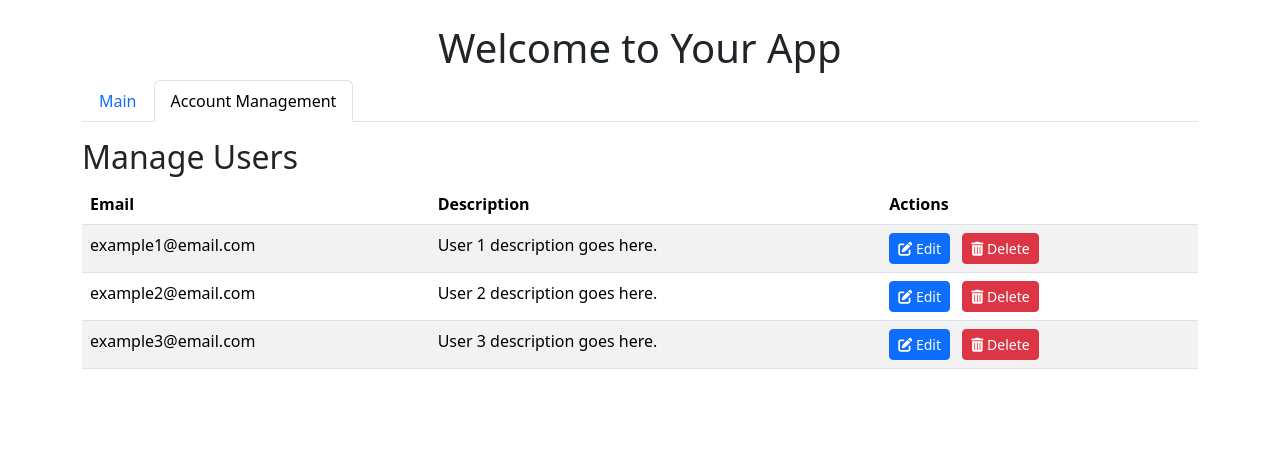
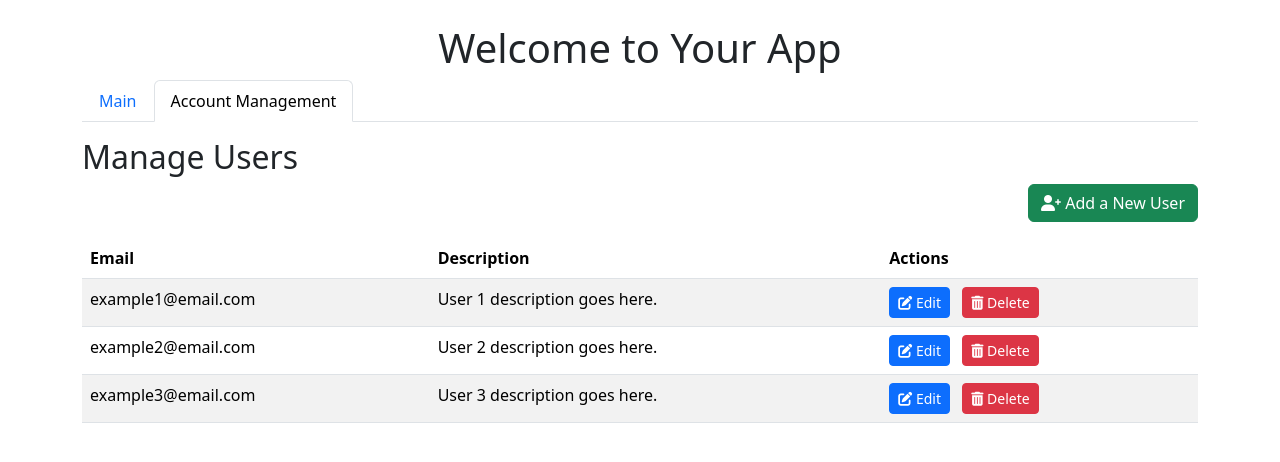
Before and after one commit to whelm2/cis-440-public, a Flask app: page /inside in a window 1280 px wide, after a click on "Account Management". Shown: the top 462 px of the page. Run offline with Flask 3, Linux system fonts and the light colour scheme; data that the repository does not hold is empty; some libraries are stand-ins or nearby versions.

Commit message:
mostly have add user done

```diff
--- a/static/js/example_app_page.js
+++ b/static/js/example_app_page.js
@@ -19,7 +19,24 @@ window.addEventListener('load', () => {
         addUser(email, password, description);
     });
     */
-   alert('this is the current version');
+
+    document.getElementById('modalCreateButton').addEventListener('click', function() {
+        // Your functionality here
+        console.log('Create button clicked!');
+
+        // Example: Collect data from the form and do something with it
+        var email = document.getElementById('email').value;
+        var password = document.getElementById('password').value;
+        var description = document.getElementById('description').value;
+
+        console.log('Email:', email);
+        console.log('Password:', password);
+        console.log('Description:', description);
+
+        addUser(email, password, description);  // Call the addUser function with the form data
+
+        // TODO: Add your logic here for form validation, sending the data to your backend, etc.
+    });
 
     loadUsersIntoTable();  // Load users into the table on page load
 });
@@ -49,7 +66,18 @@ async function addUser(email, password, description) {
         const result = await DataModel.addUser(email, password, description);
         console.log('User created:', result);
         alert('User successfully added!');  // Show a success message
+
         await loadUsersIntoTable();  // Refresh user list in the table after addition
+
+        // Ensure the "Account Management" tab is active after the refresh
+        var accountManagementTabButton = document.querySelector('#account-management-tab');
+        var accountManagementTab = new bootstrap.Tab(accountManagementTabButton);
+        accountManagementTab.show();
+
+        // Activate the account management tab's pane manually if necessary
+        var accountManagementPane = document.querySelector('#account-management');
+        accountManagementPane.classList.add('show', 'active');
+        document.querySelector('#main').classList.remove('show', 'active');  // Ensure the main tab is not active
     } catch (error) {
         console.error('Error adding user:', error);
         alert('Error adding user. Please try again.');
@@ -124,3 +152,8 @@ async function loadUsersIntoTable() {
         alert('Error loading users. Please try again.');
     }
 }
+
+function openAddUserModal() {
+    var addUserModal = new bootstrap.Modal(document.getElementById('addUserModal'));
+    addUserModal.show();
+  }
--- a/templates/example_app_page.html
+++ b/templates/example_app_page.html
@@ -17,7 +17,6 @@
     <!-- Custom CSS for styling -->
     <link href="static/css/example_app_page.css" rel="stylesheet">
 
-
     <!-- Bootstrap JavaScript for interactivity and offcanvas functionality -->
     <script src="https://cdn.jsdelivr.net/npm/bootstrap@5.3.0-alpha3/dist/js/bootstrap.bundle.min.js"></script>
 
@@ -29,7 +28,6 @@
 
     <!-- JavaScript for handling websockets functionality -->
     <script src="static/js/chatsocket.js"></script> <!-- Manages WebSocket connections -->
-    <script src="static/js/example_app_page.js"></script> <!-- Handles user interactions on the websocket -->
 </head>
 <body>
     <div class="container mt-4">
@@ -55,6 +53,14 @@
             <!-- Account Management tab content -->
             <div class="tab-pane fade" id="account-management" role="tabpanel" aria-labelledby="account-management-tab">
                 <h2>Manage Users</h2>
+
+                <!-- Menu Bar -->
+                <div class="d-flex justify-content-end mb-3">
+                    <button class="btn btn-success" onclick="openAddUserModal()">
+                        <i class="fas fa-user-plus"></i> Add a New User
+                    </button>
+                </div>
+
                 <table class="table table-striped">
                     <thead>
                         <tr>
@@ -111,5 +117,45 @@
             </div>
         </div>
     </div>
+
+
+    <!-- Modal for Adding a New User -->
+    <div class="modal fade" id="addUserModal" tabindex="-1" aria-labelledby="addUserModalLabel" aria-hidden="true">
+        <div class="modal-dialog">
+        <div class="modal-content">
+            <div class="modal-header">
+            <h5 class="modal-title" id="addUserModalLabel">Create New Account</h5>
+            <button type="button" class="btn-close" data-bs-dismiss="modal" aria-label="Close"></button>
+            </div>
+            <div class="modal-body">
+            <form id="addUserForm">
+                <!-- Email input -->
+                <div class="mb-3">
+                <label for="email" class="form-label">Email address</label>
+                <input type="email" class="form-control" id="email" name="email" placeholder="Enter email" required>
+                </div>
+                <!-- Password input -->
+                <div class="mb-3">
+                <label for="password" class="form-label">Password</label>
+                <input type="password" class="form-control" id="password" name="password" placeholder="Enter password" required>
+                </div>
+                <!-- Description input -->
+                <div class="mb-3">
+                <label for="description" class="form-label">Description</label>
+                <textarea class="form-control" id="description" name="description" rows="3" placeholder="Enter description" required></textarea>
+                </div>
+            </form>
+            </div>
+            <div class="modal-footer">
+            <button type="button" class="btn btn-secondary" data-bs-dismiss="modal">Close</button>
+            <button id="modalCreateButton" type="submit" class="btn btn-primary" form="addUserForm">Create Account</button>
+            </div>
+        </div>
+        </div>
+    </div>
+
+
+    <script src="static/js/example_app_page.js"></script> <!-- Handles user interactions on the websocket -->
+
 </body>
 </html>
```
